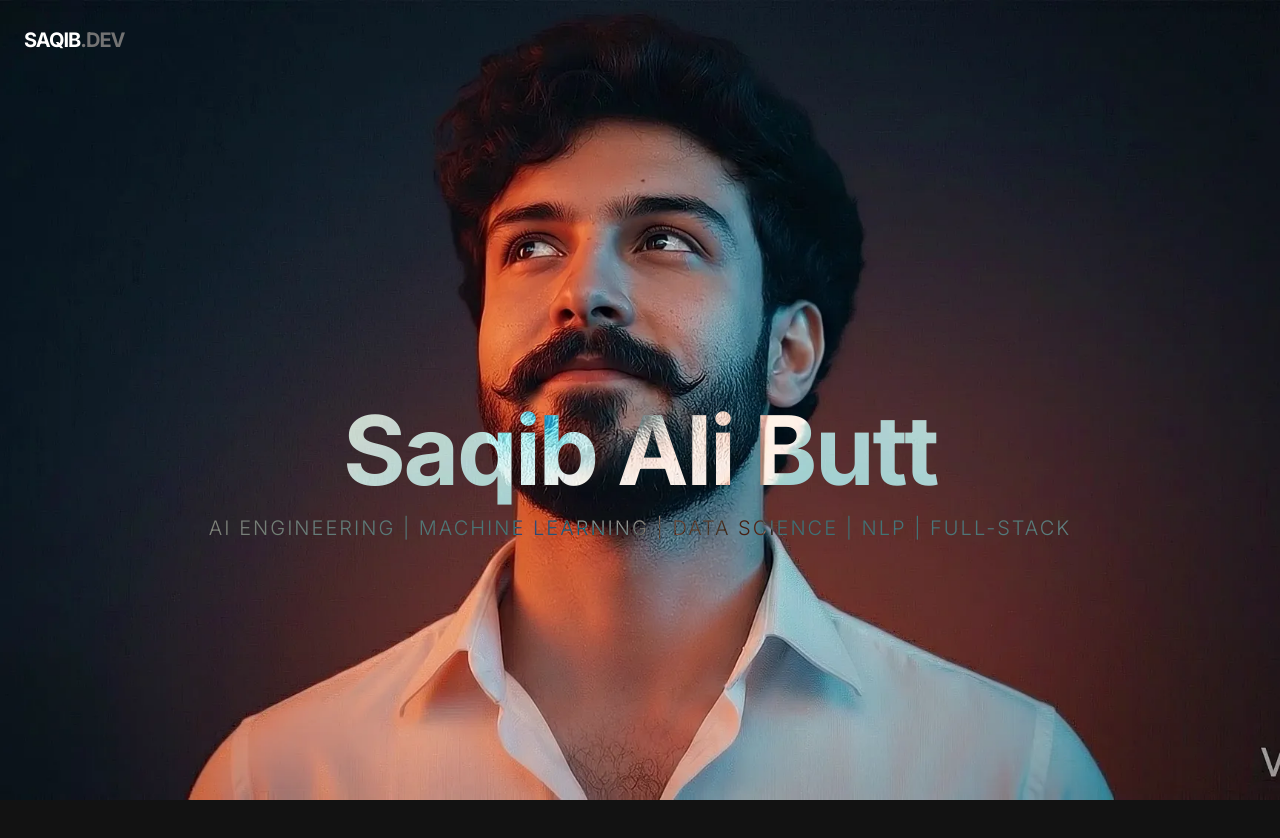
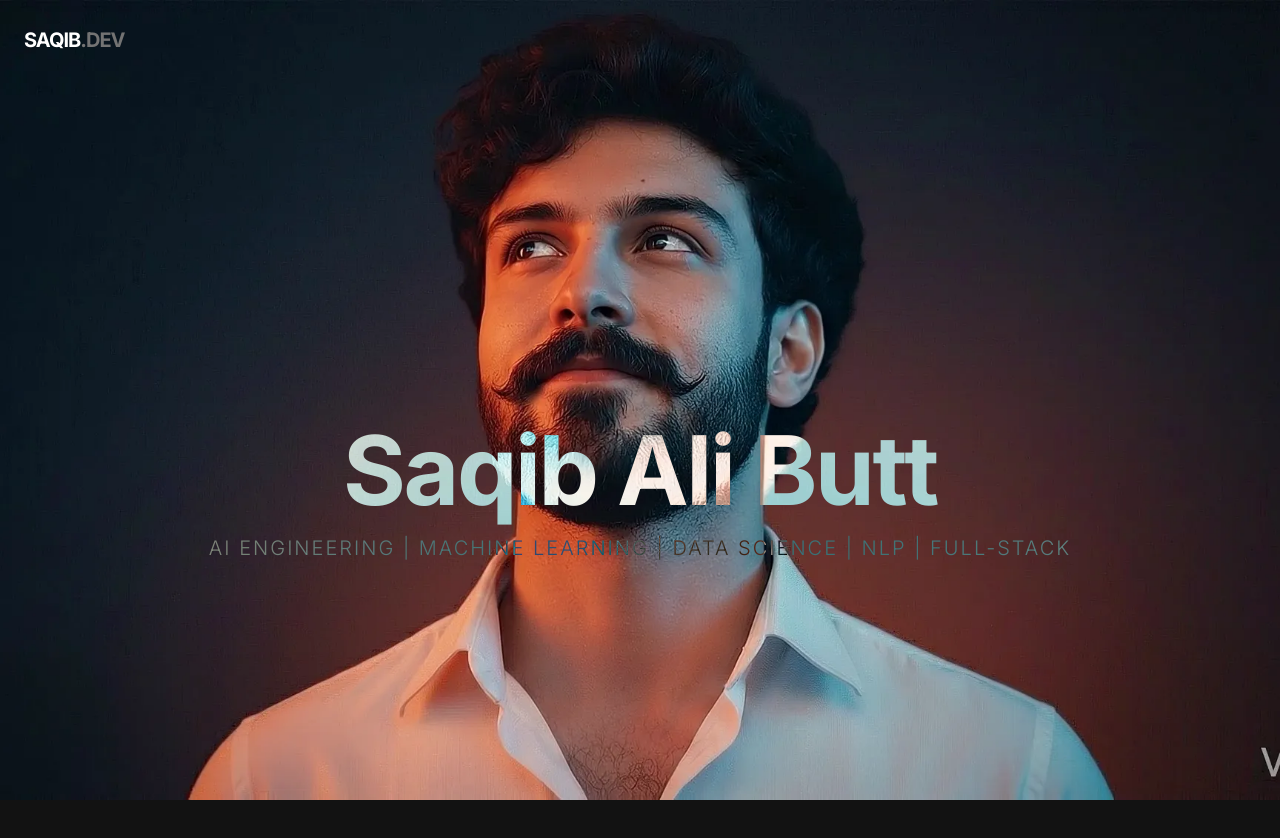
Before and after one commit to Saqibb786/My-Portfolio, a Next.js app: page / in a window 1280 px wide. Shown: the top 838 px of the page. Built offline with nearby package versions, Linux system fonts and the light colour scheme.

Commit message:
Adjusted Positioning

```diff
--- a/components/Overlay.tsx
+++ b/components/Overlay.tsx
@@ -3,37 +3,46 @@
 import { motion, useScroll, useTransform } from "framer-motion";
 import { useRef } from "react";
 
+const OVERLAY_SETTINGS = {
+  // ==================================================================================
+  // 🔧 TEXT PLACEMENT SETTINGS
+  // Adjust these values to move the text up/down.
+  // ==================================================================================
+
+  // MOBILE: Distance from the bottom of the screen
+  // options: "bottom-20", "bottom-32", "bottom-40", "bottom-1/3"
+  mobilePosition: "bottom-40",
+
+  // DESKTOP: Distance from the TOP of the screen
+  // options: "md:top-[50%]", "md:top-[60%]", "md:top-[70%]"
+  desktopPosition: "md:top-[60%]",
+
+  // TITLE (Name & Subtitle) Position Settings
+  // Increase these values to move the title downwards
+  titleMobilePadding: "pt-[65vh]", // +10% from original 20vh
+  titleDesktopPadding: "md:pt-[25vh]", // +5% from original 20vh
+};
+
 export default function Overlay({ scrollYProgress }: { scrollYProgress: any }) {
-    // This overlay sits "inside" the same scroll context or logic.
-    // Since the ScrollyCanvas HAS the standard flow with 500vh height,
-    // we can position this Overlay absolute on top of it,
-    // OR we can rely on global window scroll if we want.
-    // However, ScrollyCanvas is the scroll container logic.
-    // Actually, overlay is usually FIXED or STICKY on top.
-
-    // Better approach: Overlay is a sibling to Canvas inside the sticky container.
-    // BUT the task says: "Overlay content must sit above canvas".
-    // And "Parallax speed slightly different".
-
-    // We will use the main window scroll. ScrollyCanvas makes the page 500vh tall.
-    // We can just use `fix` positioning and map things to window scroll.
+    // ... (logic helper comments removed for brevity) ...
 
   // Opacity and Translate Maps
   const opacity1 = useTransform(scrollYProgress, [0, 0.1, 0.2], [1, 1, 0]);
   const y1 = useTransform(scrollYProgress, [0, 0.2], [0, -50]);
 
   const opacity2 = useTransform(scrollYProgress, [0.15, 0.25, 0.4, 0.5], [0, 1, 1, 0]);
-  const x2 = useTransform(scrollYProgress, [0.15, 0.4], [50, 0]); // Slide in from right? or Left: "30% scroll (left aligned)" - implies static placement?
-  // Let's do subtle parallax.
+  const opacity3 = useTransform(scrollYProgress, [0.45, 0.55, 0.7, 0.8], [0, 1, 1, 0]);
 
-  const opacity3 = useTransform(scrollYProgress, [0.45, 0.55, 0.7, 0.8], [0, 1, 1, 0]);
+  // Combine positioning classes
+  const positionClasses = `absolute ${OVERLAY_SETTINGS.mobilePosition} ${OVERLAY_SETTINGS.desktopPosition}`;
+  const titleClasses = `absolute inset-0 flex flex-col items-center justify-center text-center p-4 ${OVERLAY_SETTINGS.titleMobilePadding} ${OVERLAY_SETTINGS.titleDesktopPadding}`;
 
   return (
     <div className="fixed inset-0 z-10 pointer-events-none flex flex-col justify-center w-full h-full mix-blend-difference text-white">
       {/* Section 1: Center (0%) */}
       <motion.div
         style={{ opacity: opacity1, y: y1 }}
-        className="absolute inset-0 flex flex-col items-center justify-center text-center p-4 pt-[20vh]"
+        className={titleClasses}
       >
         <h1 className="text-5xl md:text-8xl font-bold tracking-tight mb-4">Saqib Ali Butt</h1>
         <p className="text-lg md:text-xl font-light uppercase tracking-widest text-neutral-400">AI Engineering | Machine Learning | Data Science | NLP | Full-Stack</p>
@@ -42,9 +51,9 @@ export default function Overlay({ scrollYProgress }: { scrollYProgress: any }) {
       {/* Section 2: Left (~30%) */}
       <motion.div
         style={{ opacity: opacity2 }}
-        className="absolute top-1/2 -translate-y-1/2 left-4 md:left-24 max-w-2xl"
+        className={`${positionClasses} -translate-y-1/2 left-4 md:left-24 max-w-2xl`}
       >
-        <h2 className="text-4xl md:text-6xl font-semibold leading-tight">
+        <h2 className="text-3xl md:text-6xl font-semibold leading-tight">
           Developing intelligent <br />
           systems that see, <br />
           <span className="text-neutral-300">understand, & predict.</span>
@@ -54,9 +63,9 @@ export default function Overlay({ scrollYProgress }: { scrollYProgress: any }) {
       {/* Section 3: Right (~60%) */}
       <motion.div
         style={{ opacity: opacity3 }}
-        className="absolute top-1/2 -translate-y-1/2 right-4 md:right-24 text-right max-w-2xl"
+        className={`${positionClasses} -translate-y-1/2 right-4 md:right-24 text-right max-w-2xl`}
       >
-        <h2 className="text-4xl md:text-6xl font-semibold leading-tight">
+        <h2 className="text-3xl md:text-6xl font-semibold leading-tight">
           Transforming <br />
           <span className="text-neutral-300">raw data</span> into <br />
           impactful solutions.
```
